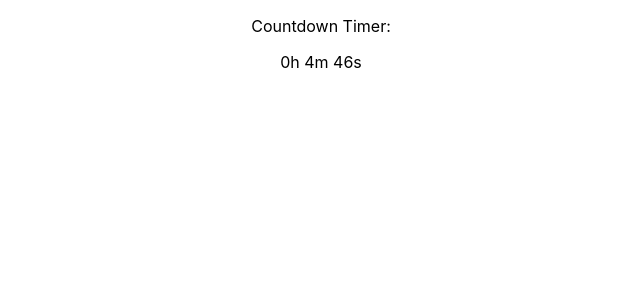
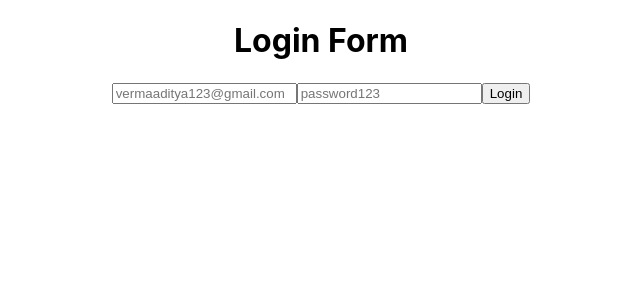
Before and after one commit to Adityaverma1998/reactjs-practice-machine-round, a React (Create React App) app: page / in a window 1280 px wide. Shown: the top 300 px of the page, without its empty margins (319-959 px from the left). Built offline with nearby package versions, Linux system fonts and the light colour scheme.

Commit message:
add: add basic form

```diff
--- a/src/App.js
+++ b/src/App.js
@@ -3,11 +3,14 @@ import './App.css';
 
 import Debouncing from './components/deboucing';
 import CountDown from './components/count-down';
+import LoginForm from './components/login-from';
 function App() {
   return (
     <div className="App">
      {/* <Debouncing/> */}
-     <CountDown/>
+     {/* <CountDown/> */}
+     <LoginForm/>
+
     </div>
   );
 }
--- a/src/components/count-down/index.jsx
+++ b/src/components/count-down/index.jsx
@@ -1,9 +1,15 @@
+// Build a Countdown Timer: Develop a countdown timer component that starts from a specified time and decrements until it reaches zero.
+
 import React, { useEffect,useState } from "react";
 const CountDown = ()=>{
 
+
+    // calculate total seconds
     const initialTime = 60 * 5;
 
-    const [timeRemaining, setTimeRemaining] = useState(initialTime);
+
+    // set timerRemaining
+     const [timeRemaining, setTimeRemaining] = useState(initialTime);
 
     useEffect(()=>{
 
@@ -11,7 +17,7 @@ const CountDown = ()=>{
             setTimeRemaining((prev)=>{
                 if(prev===0){
                     clearInterval(timerInterval);
-                              // Perform actions when the timer reaches zero
+                 // Perform actions when the timer reaches zero
                     console.log('Countdown complete!');
                     return 0;
 
--- /dev/null
+++ b/src/components/login-from/index.jsx
@@ -0,0 +1,70 @@
+// Implement a Login Form: Build a login form with validation for email and password fields.
+
+import React, { useEffect } from "react";
+
+const LoginForm = ()=>{
+
+    const [email,setEmail] = React.useState("");
+    const [password,setPassword] = React.useState("");
+    const [emailError,setEmailError] = React.useState("");
+    const [passwordError,setPasswordError] = React.useState("");
+
+
+    useEffect(()=>{
+        if(email){
+            const emailRegex = /^[^\s@]+@[^\s@]+\.[^\s@]+$/;
+
+            if(!emailRegex.test(email)){
+                setEmailError("Invalid Email");
+            }else{
+              setEmailError('')
+            }
+        }else {
+            setEmailError("");
+        }
+               if(password){
+                const passwordRegex = /^.{8,}$/;
+                if (!passwordRegex.test(password)) {
+                    setPasswordError("Password must be at least 8 characters long");
+                  } else {
+                    setPasswordError("");
+                  }
+               }else {
+                setPasswordError("")
+               }
+
+
+
+    },[email,password])
+
+
+
+
+
+    return(
+        <>
+        <h1 className=""> Login Form</h1>
+
+          <form onSubmit={()=>{
+              if(emailError || passwordError){
+                alert("Fix error ")
+
+              }else{
+                alert("Form submitted")
+              }
+          }}>
+          <input type="email" placeholder="vermaaditya123@gmail.com " value={email} onChange={(e)=>{setEmail(e.target.value)}}/>
+        {emailError && <span>{emailError}</span>}
+        <input type="password" placeholder="password123" value={password} onChange={(e)=>{setPassword(e.target.value)}}/>
+        {passwordError && <span>{passwordError}</span>}
+
+        <button>
+            Login
+        </button>
+          </form>
+
+        </>
+    )
+}
+
+export default LoginForm;
```
